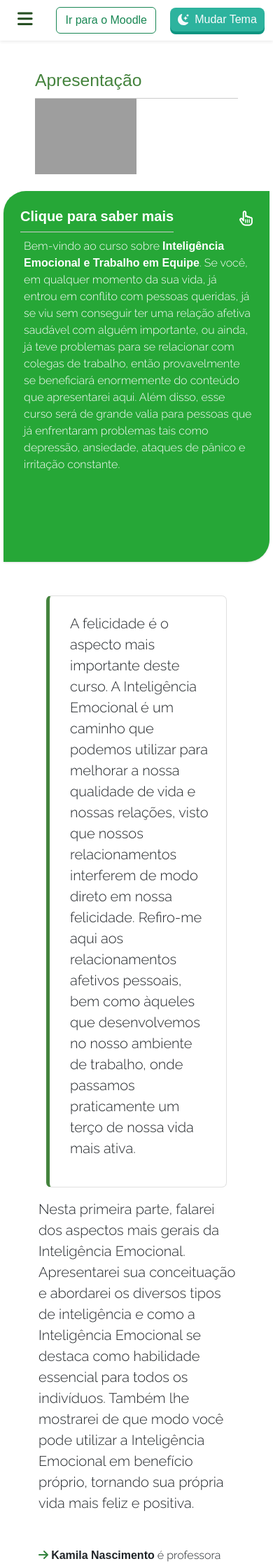
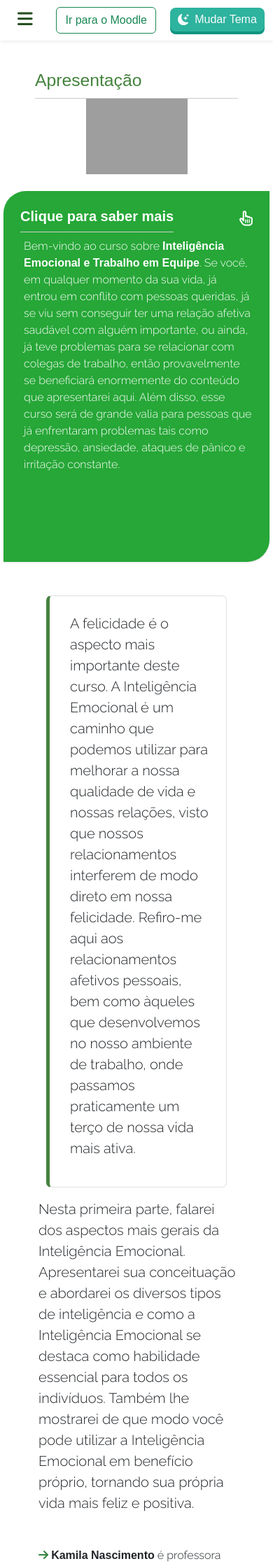
Before and after one commit to davibarbosamarques/InteligenciaEmocional_EGPCE, a PHP site: page / in a window 390 px wide. Shown: the top 2238 px of the page at 70% size. Run offline with PHP 8.4, Linux system fonts and the light colour scheme; grey boxes are pictures that could not be loaded.

Commit message:
último commit, para juntar as branchs

```diff
--- a/Modulo01/assets/cssdapagina/style.css
+++ b/Modulo01/assets/cssdapagina/style.css
@@ -206,13 +206,7 @@
    color: #fff;
  }
 
-
-
-
-
-
-
-
+/* accordions */
  .accordion-button{
   background-image: linear-gradient(to right, #2db39e, #26a737);
  }
@@ -221,3 +215,13 @@
   background-image: linear-gradient(to right, #2db39e, #26a737);
   color: #fff;
  }
+
+ /* resposividade */
+
+ @media screen and (max-width: 700px) {
+  .img-index{
+    display: flex;
+    justify-content: center;
+    flex-direction: row;
+  }
+ }
--- a/Modulo01/index.php
+++ b/Modulo01/index.php
@@ -31,7 +31,7 @@
 
                         <div class="tudo">
                             <div class="row d-flex align-items-center justify-content-between">
-                                <div class="col-sm-12 col-md-6">
+                                <div class="col-sm-12 col-md-6 img-index">
                                     <img src="imgs/img-comeco.png" alt="Imagem que remete a organização" id="img-1" class="w-50">
                                 </div>
 
```
Also changed, not shown: Modulo01/topico02.php (+0 -21 lines).
